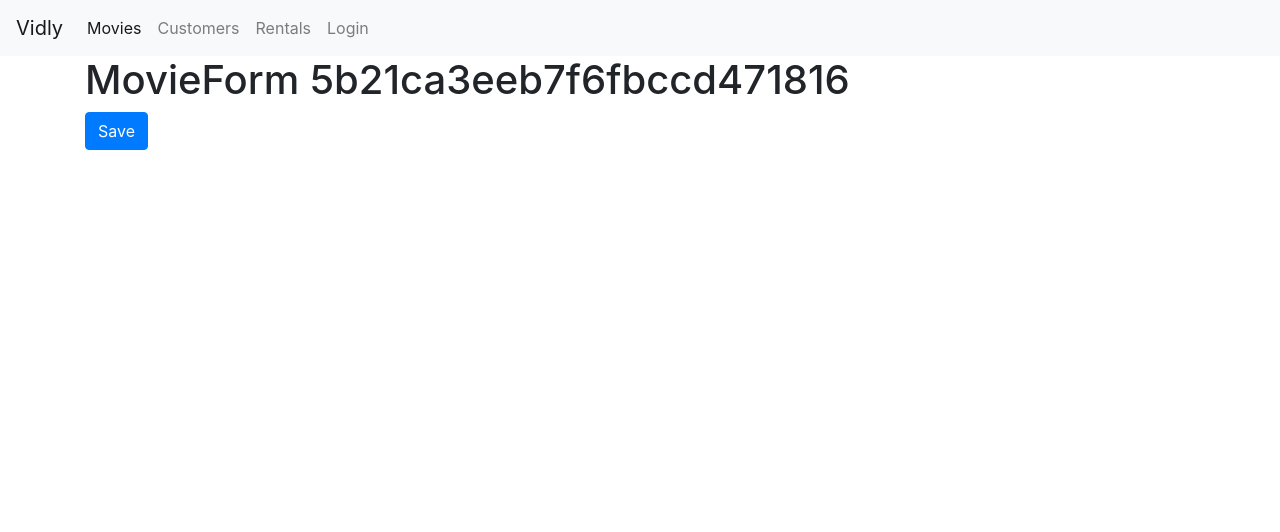
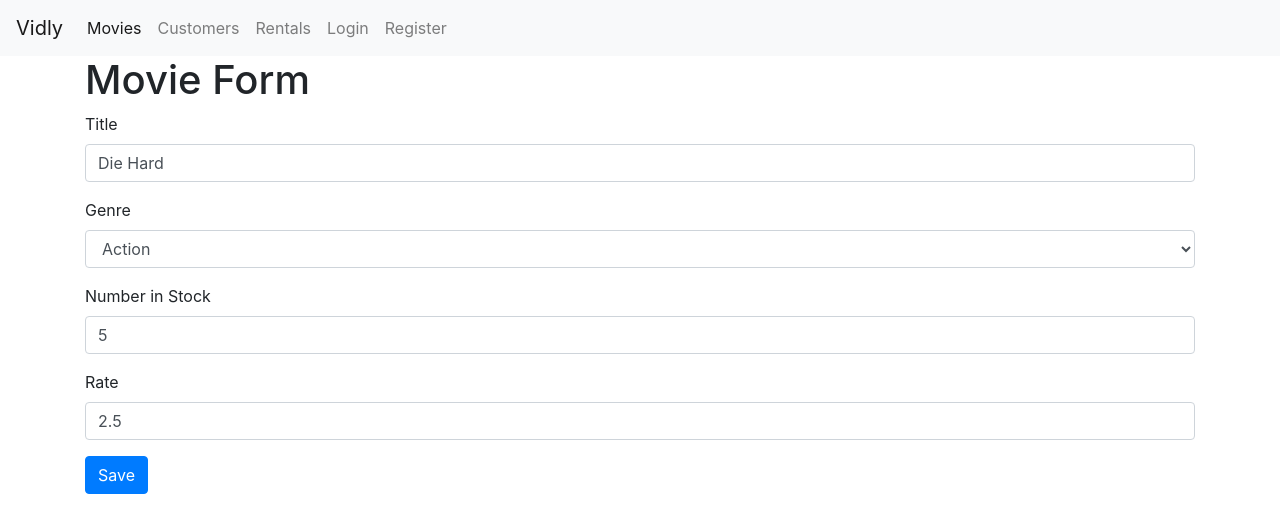
Before and after one commit to Bella1919/React-Movies-App-demo, a React (Create React App) app: page /movies/5b21ca3eeb7f6fbccd471816 in a window 1280 px wide. Shown: the top 532 px of the page. Built offline with nearby package versions, Linux system fonts and the light colour scheme.

Commit message:
add new movie, movies detail and title search of movies

```diff
--- a/src/App.js
+++ b/src/App.js
@@ -7,6 +7,7 @@
 import NavBar from './components/navBar';
 import MovieForm from './components/movieForm';
 import LoginForm from './components/loginForm';
+import RegisterForm from './components/registerForm';
 import './App.css';
 
 
@@ -17,6 +18,7 @@
       <NavBar />
       <main className='container'>
         <Switch>
+          <Route path="/register" component={RegisterForm}/>
           <Route path="/login" component={LoginForm}/>
           <Route path="/movies/:id" component={MovieForm}/>
           <Route path="/movies" component={Movies}/>
--- a/src/components/common/form.jsx
+++ b/src/components/common/form.jsx
@@ -1,5 +1,7 @@
 import React, { Component } from 'react';
 import Joi from 'joi-browser';
+import Input from './input';
+import Select  from './select';
 
 class Form extends Component {
     state = {
@@ -44,6 +46,43 @@
         this.setState({ data, errors });
     };
 
+    renderButton(label){
+        return(
+        <button
+            disabled={this.validate()} className="btn btn-primary">
+            {label}
+        </button>
+        );
+    }
+
+    renderSelect(name,label,options){
+        const { data,errors } = this.state;
+
+        return(
+            <Select
+            name = {name}
+            value = {data[name]}
+            label = {label}
+            options = {options}
+            onChange ={this.handleChange}
+            error = {errors[name]}
+            />
+        )
+    }
+
+    renderInput(name,label,type="text"){
+        const {data,errors} = this.state;
+        return(
+            <Input
+                type={type}
+                name={name}
+                value={data[name]}
+                label={label}
+                onChange={this.handleChange}
+                error={errors[name]}
+            />
+        );
+    }
 }
 
 export default Form;;
--- a/src/components/common/input.jsx
+++ b/src/components/common/input.jsx
@@ -1,10 +1,10 @@
 import React from 'react';
 
-//Use {name} t destructure the 'username'
 //Use {label} t destructure the 'Username'
 //Use {value} t destructure the {account.username}
 //Use {onChange} t destructure the {this.handleChange}
-const Input = ({ name, label, value, error, onChange }) => {
+//use{name,label,error,...rest} means object destructure of { name, label, error, value, type, onChange }
+const Input = ({ name,label,error,...rest}) => {
     return (
         <div className="form-group">
             <label htmlFor={name}>{label}</label>
@@ -13,13 +13,15 @@
                 // autoFocus
                 // ref={this.username}
                 //Use below to set the input element as a controled element. The input's value bind to state's value.
-                value={value}
-                onChange={onChange}
-                //This name is work for component loginForm's e.currentTagrget
+                // This name is work for component loginForm's e.currentTagrget
                 name={name}
                 id={name}
-                type="text"
                 className="form-control"
+                {...rest}
+                // This{...rest} instead of below:
+                // value={value}
+                // type={type}
+                // onChange={onChange}
             />
             {/* This expression means if error is truthy the expression  <div className="alert alert-danger">{error}</div> will be return.Otherwise if error is faulthy the expression will be ignore. */}
             {error && <div className="alert alert-danger">{error}</div>}
--- /dev/null
+++ b/src/components/common/searchBox.jsx
@@ -0,0 +1,16 @@
+import React from 'react';
+
+const SearchBox = ({ value,onChange }) => {
+    return (
+        <input
+        type = "text"
+        name = "query"
+        className="form-control my-3"
+        placeholder="Search..."
+        value = {value}
+        onChange = {e => onChange(e.currentTarget.value)}
+        />
+     );
+}
+
+export default SearchBox;
--- /dev/null
+++ b/src/components/common/select.jsx
@@ -0,0 +1,20 @@
+import React from 'react';
+
+const Select = ({ name, label, options, error, ...rest }) => {
+    return (
+        <div className="form-group">
+        <label htmlFor={name}>{label}</label>
+        <select name={name} id={name} {...rest} className="form-control">
+          <option value="" />
+          {options.map(option => (
+            <option key={option._id} value={option._id}>
+              {option.name}
+            </option>
+          ))}
+        </select>
+        {error && <div className="alert alert-danger">{error}</div>}
+      </div>
+    );
+};
+
+export default Select;
--- a/src/components/movieForm.jsx
+++ b/src/components/movieForm.jsx
@@ -1,21 +1,76 @@
 import React from 'react';
+import Joi from 'joi-browser';
+import Form from './common/form';
+import { getGenres } from '../services/fakeGenreService';
+import { getMovie, saveMovie } from '../services/fakeMovieService';
 
-const MovieForm = ({match,history}) => {
-    return (
-        <div>
-            <h1>
-                {/* Dynamic to show the movie's id we need to use router's match.params.id property */}
-                MovieForm {match.params.id}
-            </h1>
-            <button
-                className="btn btn-primary"
-                // history.push is a property of router, it can dump to anyone URL which you want to go.
-                onClick={()=>history.push('/movies')}
-            >
-                Save
-            </button>
+
+
+//The child component of Movies
+class MovieForm extends Form{
+    state = {
+        data:{
+            title:"",
+            genreId:"",
+            numberInStock:"",
+            dailyRentalRate:""
+        },
+        genres:[],
+        errors:{}
+    };
+    schema = {
+        //_id dont set for required cause when we add new movies do not have _id property.
+        _id:Joi.string(),
+        title:Joi.string().required().label('Title'),
+        genreId:Joi.string().required().label('Genre'),
+        numberInStock:Joi.number().required().min(0).max(100).label('Number in Stock'),
+        dailyRentalRate:Joi.number().required().min(0).max(10).label('Daily Rental Rate')
+    };
+    //componentDidMount will uodate after render
+    componentDidMount(){
+        const genres = getGenres();
+        this.setState({genres});
+
+        const movieId = this.props.match.params.id;
+        if (movieId==='new') return;
+
+        const movie = getMovie(movieId);
+        if(!movie) return this.props.history.replace("/not-found");
+
+        this.setState({ data:this.mapToViewModel(movie) });
+    };
+
+    mapToViewModel(movie){
+        return{
+            _id: movie._id,
+            title: movie.title,
+            genreId: movie.genre._id,
+            numberInStock: movie.numberInStock,
+            dailyRentalRate: movie.dailyRentalRate
+        };
+    };
+
+    doSubmit = () =>{
+        saveMovie(this.state.data);
+        //history.push is a property of router, it can dump to anyone URL which you want to go.
+        //Here after save movie, submit button can bring user back to movies.
+        this.props.history.push("/movies");
+    };
+
+    render(){
+        return (
+            <div>
+            <h1>Movie Form</h1>
+            <form onSubmit={this.handleSubmit}>
+                {this.renderInput('title','Title')}
+                {this.renderSelect('genreId','Genre',this.state.genres)}
+                {this.renderInput('numberInStock','Number in Stock','number')}
+                {this.renderInput('dailyRentalRate','Rate')}
+                {this.renderButton('Save')}
+            </form>
         </div>
-     );
+        );
+    }
 }
 
 export default MovieForm;
--- a/src/components/moviesTable.jsx
+++ b/src/components/moviesTable.jsx
@@ -3,7 +3,7 @@
 import Table from './common/table';
 import Like from './common/like';
 
-
+//The child component of Movies.
 //Cause we need put some method. So we have to use class to determin the sort order instead of SFC.
 class MoviesTable extends Component {
    columns = [
--- a/src/components/navBar.jsx
+++ b/src/components/navBar.jsx
@@ -34,6 +34,9 @@
                     <NavLink className="nav-link nav-link" to="/login">
                         Login
                     </NavLink>
+                    <NavLink className="nav-link nav-link" to="/register">
+                        Register
+                    </NavLink>
                 </div>
             </div>
         </nav>
--- /dev/null
+++ b/src/components/registerForm.jsx
@@ -0,0 +1,46 @@
+import React from 'react'
+import Joi from 'joi-browser';
+import Form from './common/form';
+
+
+
+class RegisterForm extends Form {
+    state = {
+        data:{username:'',password:'',name:''},
+        errors:{}
+    }
+    schema = {
+        username:Joi.string()
+        .email()
+        .required()
+        .label('Username'),
+        password:Joi.string()
+        .min(5)
+        .required()
+        .label('Passname'),
+        name:Joi.string()
+        .required()
+        .label('Name')
+    };
+
+    doSubmit=()=>{
+        console.log('submitted')
+    }
+
+    render() {
+
+        return (
+            <div>
+                 <h1>Register</h1>
+                 <form onSubmit={this.handleSubmit}>
+                    {this.renderInput('username','Username')}
+                    {this.renderInput('password','Password','password')}
+                    {this.renderInput('name','Name')}
+                    {this.renderButton('Register')}
+                 </form>
+            </div>
+         );
+    }
+}
+
+export default RegisterForm;
--- a/src/services/fakeMovieService.js
+++ b/src/services/fakeMovieService.js
@@ -78,13 +78,13 @@
 
 export function saveMovie(movie) {
   let movieInDb = movies.find(m => m._id === movie._id) || {};
-  movieInDb.name = movie.name;
+  movieInDb.title = movie.title
   movieInDb.genre = genresAPI.genres.find(g => g._id === movie.genreId);
   movieInDb.numberInStock = movie.numberInStock;
   movieInDb.dailyRentalRate = movie.dailyRentalRate;
 
   if (!movieInDb._id) {
-    movieInDb._id = Date.now();
+    movieInDb._id = Date.now().toString();
     movies.push(movieInDb);
   }
 
```
Also changed, not shown: src/components/loginForm.jsx (+10 -5 lines), src/components/movies.jsx (+33 -10 lines).
